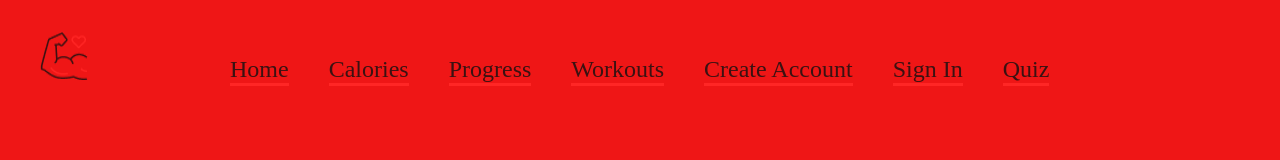
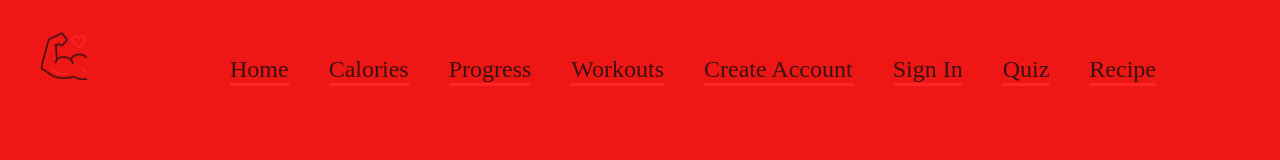
Before and after one commit to hailley-kane/Capstone_Project, a React (Create React App) app: page / in a window 1280 px wide. Shown: the top 160 px of the page. Built offline with nearby package versions, Linux system fonts and the light colour scheme; no server answers.

Commit message:
Recipe update

```diff
--- a/src/App.js
+++ b/src/App.js
@@ -26,6 +26,7 @@ const App = () => {
               <Route path = '/WorkoutProgress' element = {<WorkoutProgress/>} />
               <Route path = '/Login' element = {<Login/>} />
               <Route path = '/Quiz' element = {<Quiz/>}/>
+              <Route path = '/recipe' element = {<recipe/>}/>
           </Routes>
           <Footer />
     </Box>
--- a/src/components/NavBar.js
+++ b/src/components/NavBar.js
@@ -20,6 +20,7 @@ const NavBar = () =>
         <Link to = '/Register' style={{textDecoration: 'none', color: '#3A1212', borderBottom: '3px solid #FF2625'}}>Create Account</Link>
         <Link to = '/Login' style={{textDecoration: 'none', color: '#3A1212', borderBottom: '3px solid #FF2625'}}>Sign In</Link>
         <Link to = '/Quiz' style={{textDecoration: 'none', color: '#3A1212', borderBottom: '3px solid #FF2625'}}>Quiz</Link>
+        <Link to = '/Recipe' style={{textDecoration: 'none', color: '#3A1212', borderBottom: '3px solid #FF2625'}}>Recipe</Link>
       </Stack>
     </Stack>
   );
```
